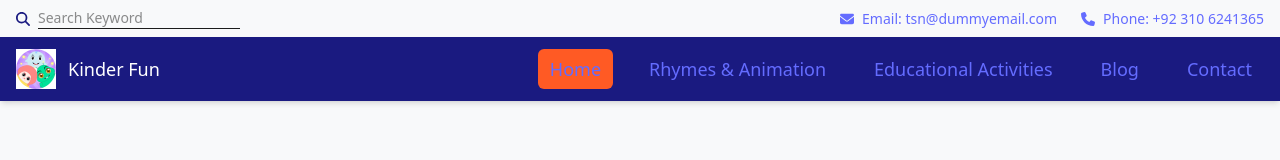
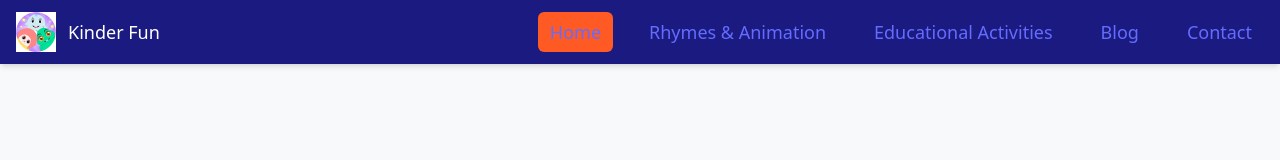
Before and after one commit to Saqib-nawab/kinderfun-client, a React (Vite) app: page / in a window 1280 px wide. Shown: the top 160 px of the page. Built offline with nearby package versions, Linux system fonts and the light colour scheme.

Commit message:
pivoting games

```diff
--- a/src/components/Navbar.tsx
+++ b/src/components/Navbar.tsx
@@ -2,8 +2,6 @@
 import React, { useState } from "react";
 import { Link, useLocation } from "react-router-dom";
 import { Menu, X } from "lucide-react";
-import { FontAwesomeIcon } from "@fortawesome/react-fontawesome";
-import { faEnvelope, faPhone, faSearch } from "@fortawesome/free-solid-svg-icons";
 import logo from "../assets/logo.jpg";
 
 const Navbar: React.FC = () => {
@@ -14,33 +12,6 @@ const Navbar: React.FC = () => {
 
   return (
     <div>
-      {/* Topbar Section */}
-      <div className="w-full bg-gray-dark text-sm py-2 left-0">
-        <div className="max-w-7xl mx-auto flex justify-between items-center px-4">
-          {/* Left Side: Search Input */}
-          <div className="flex items-center gap-2">
-            <FontAwesomeIcon icon={faSearch} className="text-primary" /> {/* Blue Search Icon */}
-            <input
-              type="text"
-              placeholder="Search Keyword"
-              className="bg-transparent border-b border-primary placeholder-primary focus:outline-none"
-            />
-          </div>
-
-          {/* Right Side: Contact Info */}
-          <div className="flex items-center gap-6 ml-auto">
-            <Link to="mailto:tsn@dummyemail.com" className="flex items-center gap-2 hover:text-gray-light transition">
-              <FontAwesomeIcon icon={faEnvelope} />
-              <span>Email: tsn@dummyemail.com</span>
-            </Link>
-            <Link to="tel:+923106241365" className="flex items-center gap-2 hover:text-gray-light transition">
-              <FontAwesomeIcon icon={faPhone} />
-              <span>Phone: +92 310 6241365</span>
-            </Link>
-          </div>
-        </div>
-      </div>
-
       {/* Navbar Section */}
       <nav className="bg-primary shadow-md w-full top-8 z-50">
         <div className="container mx-auto px-4 py-3 flex justify-between items-center">
```
